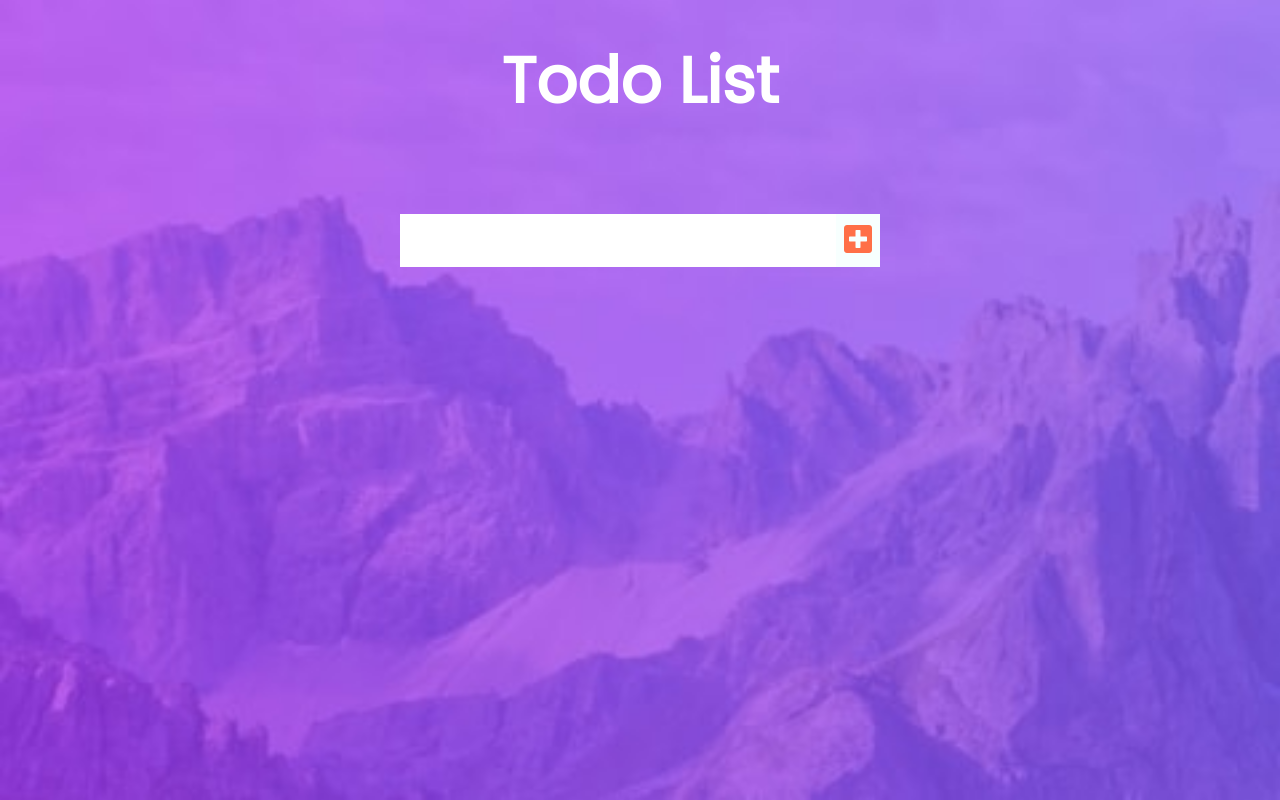
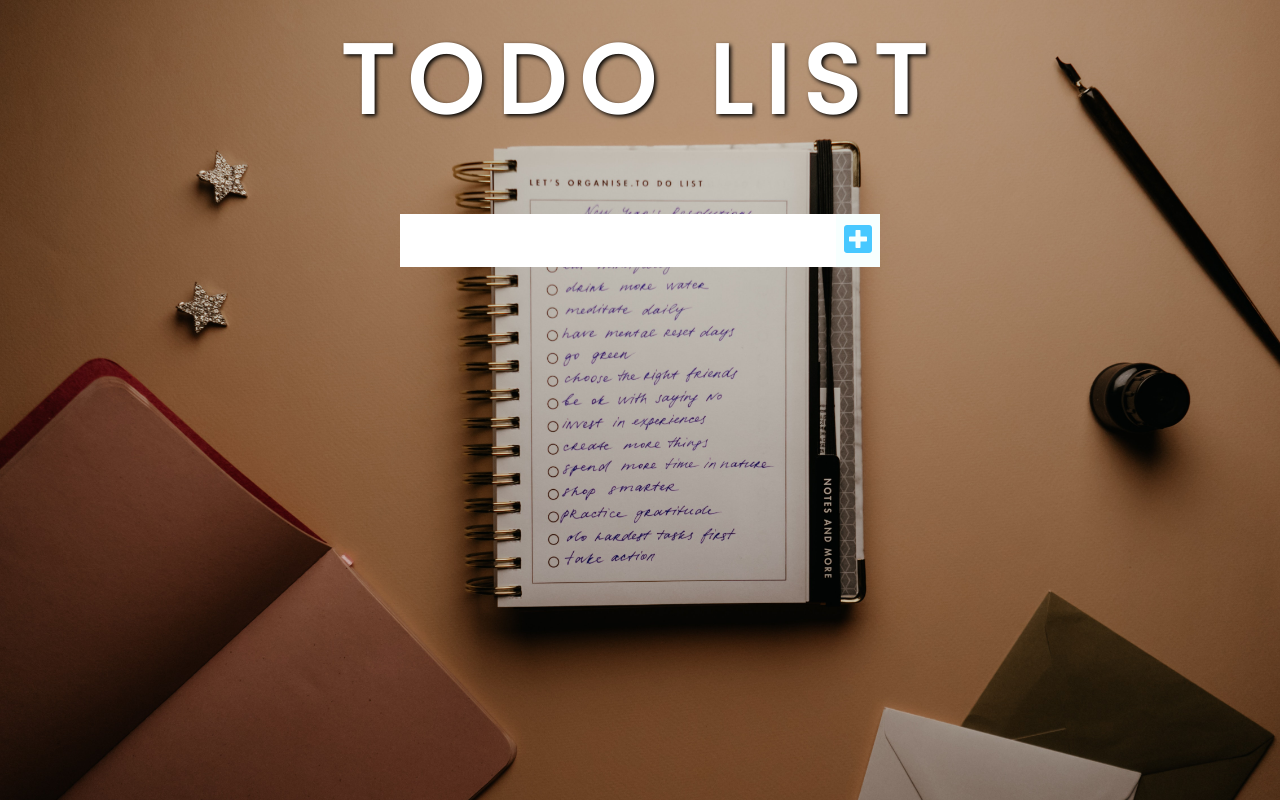
Before and after one commit to MichaelGarbuzov/Todo, a React (Create React App) app: page / in a window 1280 px wide. Built offline with nearby package versions, Linux system fonts and the light colour scheme.

Commit message:
some style fixing

```diff
--- a/src/App.css
+++ b/src/App.css
@@ -4,13 +4,14 @@
   box-sizing: border-box;
 }
 body {
-  background-image: url("/public/bg-desktop-light.jpg");
+  background-image: url("/public/photo.jpg");
   background-repeat: no-repeat;
   background-size: cover;
   color: white;
   font-family: "Poppins", sans-serif;
   min-height: 100vh;
 }
+
 header {
   font-size: 2rem;
 }
@@ -26,17 +27,18 @@ form input,
 form button {
   padding: 0.5rem;
   font-size: 2rem;
+  outline: none;
   border: none;
   background: white;
 }
 form button {
-  color: #ff6f47;
+  color: #47c8ff;
   background: #f7fffe;
   cursor: pointer;
   transition: all 0.3s ease;
 }
 form button:hover {
-  background: #ff6f47;
+  background: #452f1b;
   color: white;
 }
 .todo-container {
@@ -69,7 +71,7 @@ form button:hover {
 
 .trash-btn,
 .complete-btn {
-  background: #ff6f47;
+  background: #ff4800;
   color: white;
   border: none;
   padding: 1rem;
@@ -98,4 +100,12 @@ form button:hover {
   opacity: 0.5;
 }
 
-/*CUSTOM SELECTOR */
+.title {
+  color: white;
+  text-align: center;
+  text-shadow: 2px 2px 4px #000000;
+  font-size: 3em;
+  font-weight: bold;
+  text-transform: uppercase;
+  letter-spacing: 0.15em;
+}
--- a/src/App.js
+++ b/src/App.js
@@ -3,13 +3,17 @@ import "./App.css";
 import Form from "./components/form";
 import TodoList from "./components/TodoList";
 
+import { createContext } from "react";
+export const ThemeContext = createContext("null");
+
 function App() {
   const [inputText, setInputText] = useState("");
   const [todos, setTodos] = useState([]);
+
   return (
     <div className="App">
       <header>
-        <h1>Todo List</h1>
+        <h1 className="title">Todo List</h1>
       </header>
       <Form
         inputText={inputText}
```
Also changed, not shown: public/bg-desktop-light.jpg (deleted), public/photo.jpg (added).
